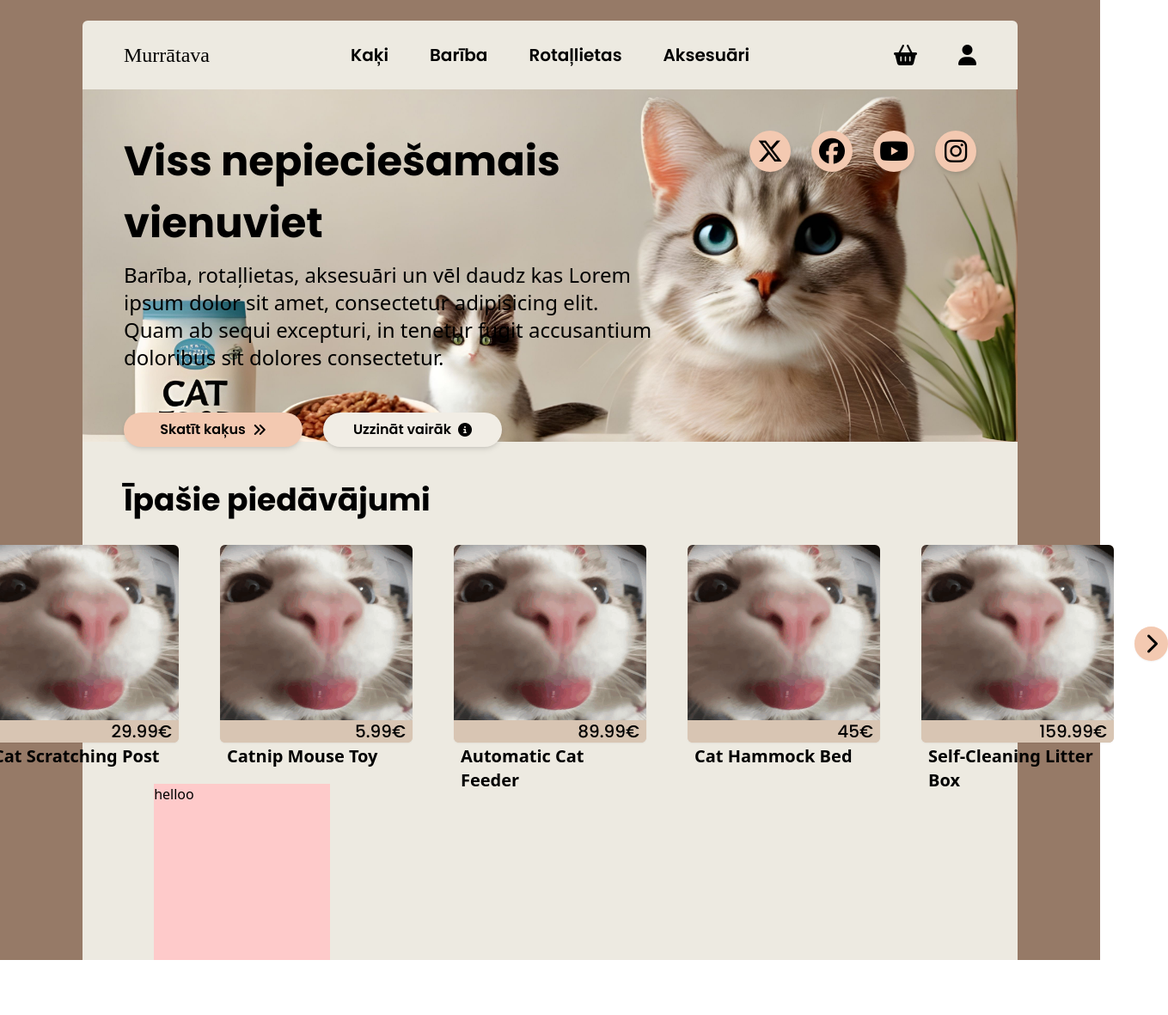
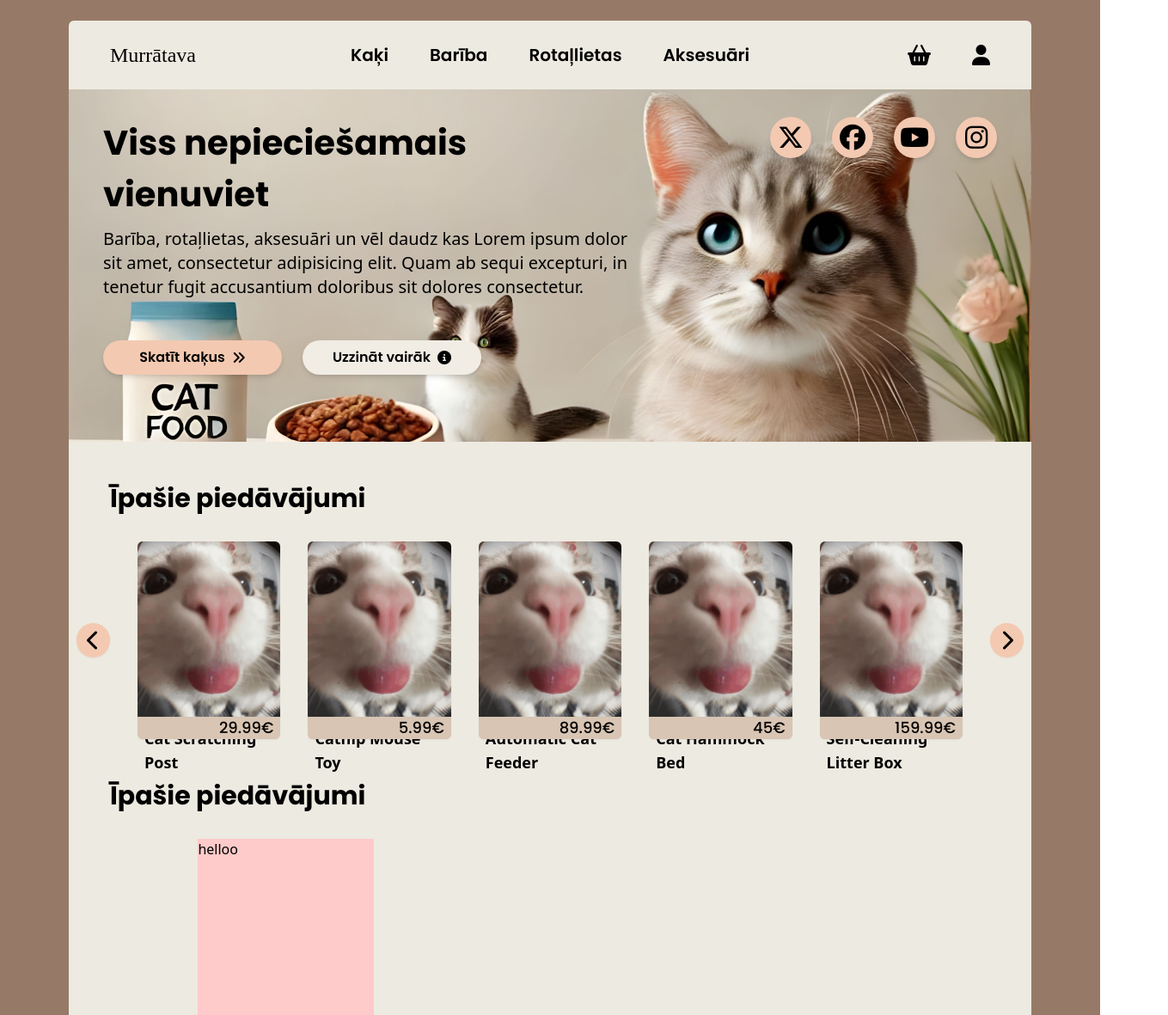
Before and after one commit to ZeUltimatey/PROkrastin-cija, a React (Create React App) app in the folder react-app/: page / in a window 1280 px wide. Shown: the whole page at 86% size, 1359 px wide, since content can reach past the window. Before the commit the page ends 1117 px from the top, so only its background shows below. Built offline with nearby package versions, Linux system fonts and the light colour scheme; a web font is replaced by a local one.

Commit message:
site progress

```diff
--- a/react-app/src/components/homepage/Homepage.tsx
+++ b/react-app/src/components/homepage/Homepage.tsx
@@ -6,7 +6,7 @@ import { SpecialOffers } from "./special-offers/SpecialOffers";
 export const Homepage = () => {
   return (
     <div
-      className="h-auto lg:px-24 pt-6
+      className="h-auto lg:px-20 pt-6
        bg-[#967a67] "
     >
       <Navbar />
--- a/react-app/src/components/homepage/ItemCard.tsx
+++ b/react-app/src/components/homepage/ItemCard.tsx
@@ -5,14 +5,14 @@ export const ItemCard = ({ id, title, description, price }: ItemCardProps) => {
     description.length > 90 ? `${description.slice(0, 90)} ...` : description;
 
   return (
-    <div className="h-[18vw] group bg-[#D8C5B3] flex flex-col w-56 rounded-md shadow-sm place-content-between hover:shadow-md transition-all hover:cursor-pointer">
+    <div className="h-[18vw] group bg-[#D8C5B3] flex flex-col w-[13vw] rounded-md shadow-sm place-content-between hover:shadow-md transition-all hover:cursor-pointer">
       <div className="w-full flex flex-col justify-between max-h-[16vw]">
         <img
           src={"../car.png"}
-          className="bg-red-400 rounded-t-md max-h-56 group-hover:max-h-0 transition-all w-full"
+          className="bg-red-400 rounded-t-md max-h-52 group-hover:max-h-0 transition-all w-full"
         ></img>
-        <div className="flex flex-col h-20 py-2 px-2 justify-between">
-          <h1 className="text-xl group-hover:text-2xl transition-all font-semibold">
+        <div className="flex flex-col h-20 py-2 px-2 justify-between gap-1">
+          <h1 className="text-lg group-hover:text-2xl transition-all font-semibold">
             {title}
           </h1>
           <div className="group-hover:animate-[fade-in_0.5s_ease-in_forwards] opacity-0 hidden group-hover:block">
@@ -20,7 +20,7 @@ export const ItemCard = ({ id, title, description, price }: ItemCardProps) => {
           </div>
         </div>
       </div>
-      <span className="text-xl font-poppins bg-[#D8C5B3] font-medium h-[2vw] flex group-hover:brightness-90 rounded-b-md place-items-center select-none">
+      <span className="text-lg font-poppins bg-[#D8C5B3] font-medium h-[2vw] flex group-hover:brightness-90 rounded-b-md place-items-center select-none">
         <div className="grow group-hover:grow-0 transition-all"></div>
         <span className="px-2">{price}€</span>
         <div className="grow-0 group-hover:grow transition-all"></div>
--- a/react-app/src/components/homepage/categories/Categories.tsx
+++ b/react-app/src/components/homepage/categories/Categories.tsx
@@ -2,9 +2,12 @@ import { Category } from "./Category";
 
 export const Categories = () => {
   return (
-    <div className="px-24 bg-[#EDEAE1] h-auto">
-      <div className="grid grid-cols-5 place-items-center">
-        <Category />
+    <div className="px-12 bg-[#EDEAE1] h-auto flex flex-col gap-8">
+      <h1 className="text-3xl font-poppins font-bold">Īpašie piedāvājumi</h1>
+      <div className="px-32 bg-[#EDEAE1] h-auto">
+        <div className="grid grid-cols-5 place-items-center">
+          <Category />
+        </div>
       </div>
     </div>
   );
--- a/react-app/src/components/homepage/main-card/MainCard.tsx
+++ b/react-app/src/components/homepage/main-card/MainCard.tsx
@@ -5,7 +5,7 @@ import { TitleCard } from "./TitleCard";
 export const MainCard = () => {
   return (
     <>
-      <div className="bg-cat-bg-image bg-no-repeat bg-center bg-cover flex w-full h-[32vw] p-12 justify-between">
+      <div className="bg-cat-bg-image bg-no-repeat bg-center bg-cover flex w-full h-[32vw] p-8 px-10 justify-between">
         <div className="flex flex-col gap-12">
           <TitleCard />
           <div className="flex gap-6">
--- a/react-app/src/components/homepage/main-card/TitleCard.tsx
+++ b/react-app/src/components/homepage/main-card/TitleCard.tsx
@@ -1,10 +1,10 @@
 export const TitleCard = () => {
   return (
     <div className="w-[48vw]">
-      <h1 className="text-[3rem] font-bold font-poppins">
+      <h1 className="text-[2.5rem] font-bold font-poppins">
         Viss nepieciešamais vienuviet
       </h1>
-      <p className="text-2xl mt-2">
+      <p className="text-xl mt-2">
         Barība, rotaļlietas, aksesuāri un vēl daudz kas Lorem ipsum dolor sit
         amet, consectetur adipisicing elit. Quam ab sequi excepturi, in tenetur
         fugit accusantium doloribus sit dolores consectetur.
--- a/react-app/src/components/homepage/special-offers/SpecialOffers.tsx
+++ b/react-app/src/components/homepage/special-offers/SpecialOffers.tsx
@@ -36,15 +36,15 @@ export const SpecialOffers = () => {
 
   return (
     <div className="p-12 bg-[#EDEAE1] h-auto flex flex-col gap-8">
-      <h1 className="text-4xl font-poppins font-bold">Īpašie piedāvājumi</h1>
-      <div className="flex place-items-center justify-center gap-6">
+      <h1 className="text-3xl font-poppins font-bold">Īpašie piedāvājumi</h1>
+      <div className="flex place-items-center justify-center gap-8">
         <div
           onClick={decrementStartItem}
           className="bg-[#F3C9B1] py-1 px-3 shadow-sm rounded-full hover:brightness-90 hover:cursor-pointer"
         >
           <i className="fa-solid fa-chevron-left text-2xl"></i>
         </div>
-        <div className="flex gap-12 place-items-center">{items}</div>
+        <div className="flex gap-8 place-items-center">{items}</div>
         <div
           onClick={incrementStartItem}
           className="bg-[#F3C9B1] py-1 px-3 shadow-sm rounded-full hover:brightness-90 hover:cursor-pointer"
```
